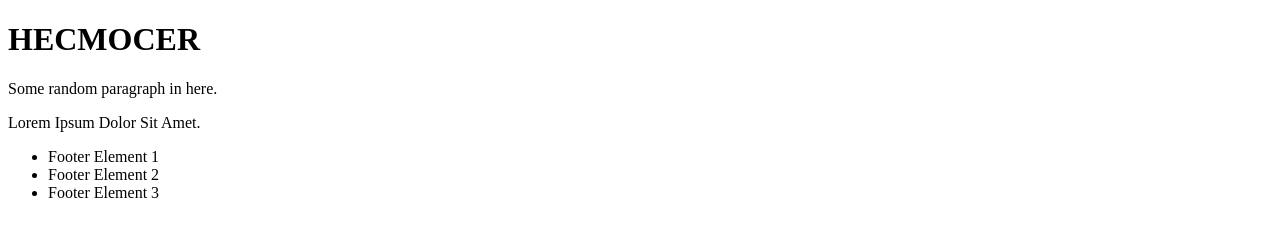
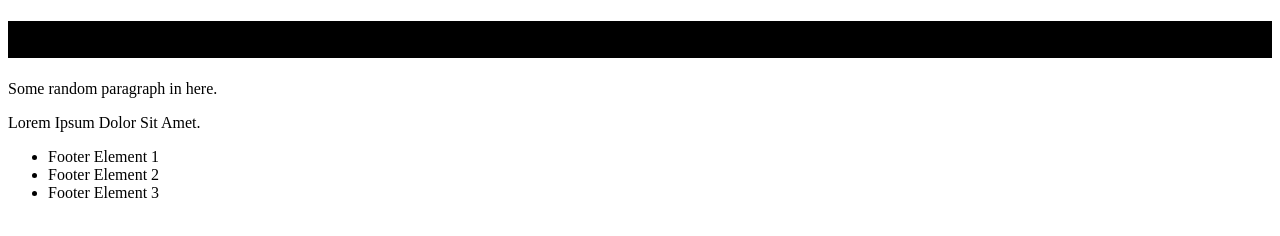
Before and after one commit to hecmocer-pro/PortfolioV1, a plain HTML site: page index.html in a window 1280 px wide. Drawn offline with Linux system fonts and the light colour scheme.

Commit message:
update - commit with stylesheet added

```diff
--- a/index.html
+++ b/index.html
@@ -3,11 +3,9 @@
 <head>
 	<meta charset="utf-8">
 	<title>Hecmocer</title>
-	<link rel="icon" href="/favicon.ico">
+	<link rel="stylesheet" type="text/css" href="style.css">
 </head>
 <body>
-
-
 	<header class="web header">
 		<div>
 			<h1>HECMOCER</h1>
--- /dev/null
+++ b/style.css
@@ -0,0 +1,3 @@
+.web.header{
+    background: black;
+}
```
Also changed, not shown: logo H.bmp (deleted).
